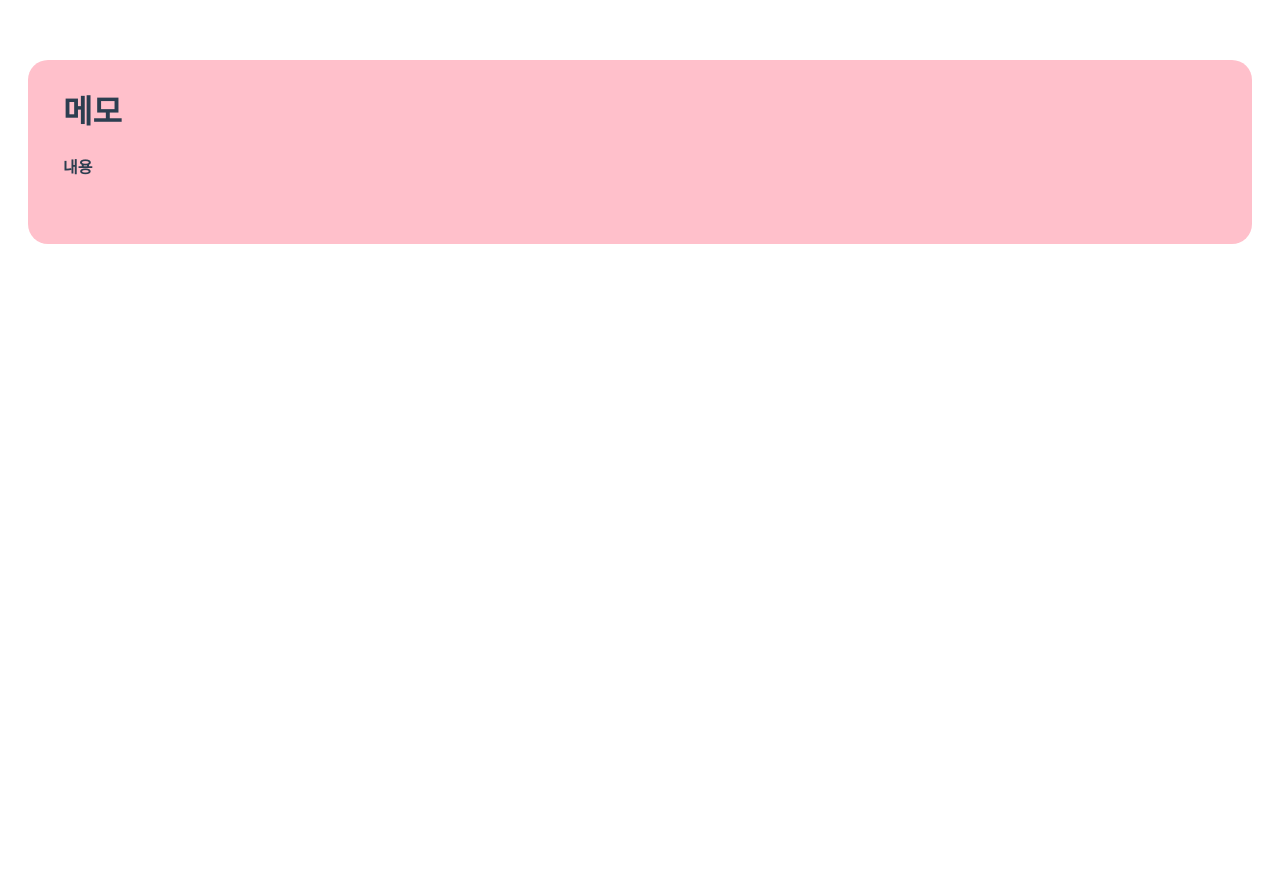
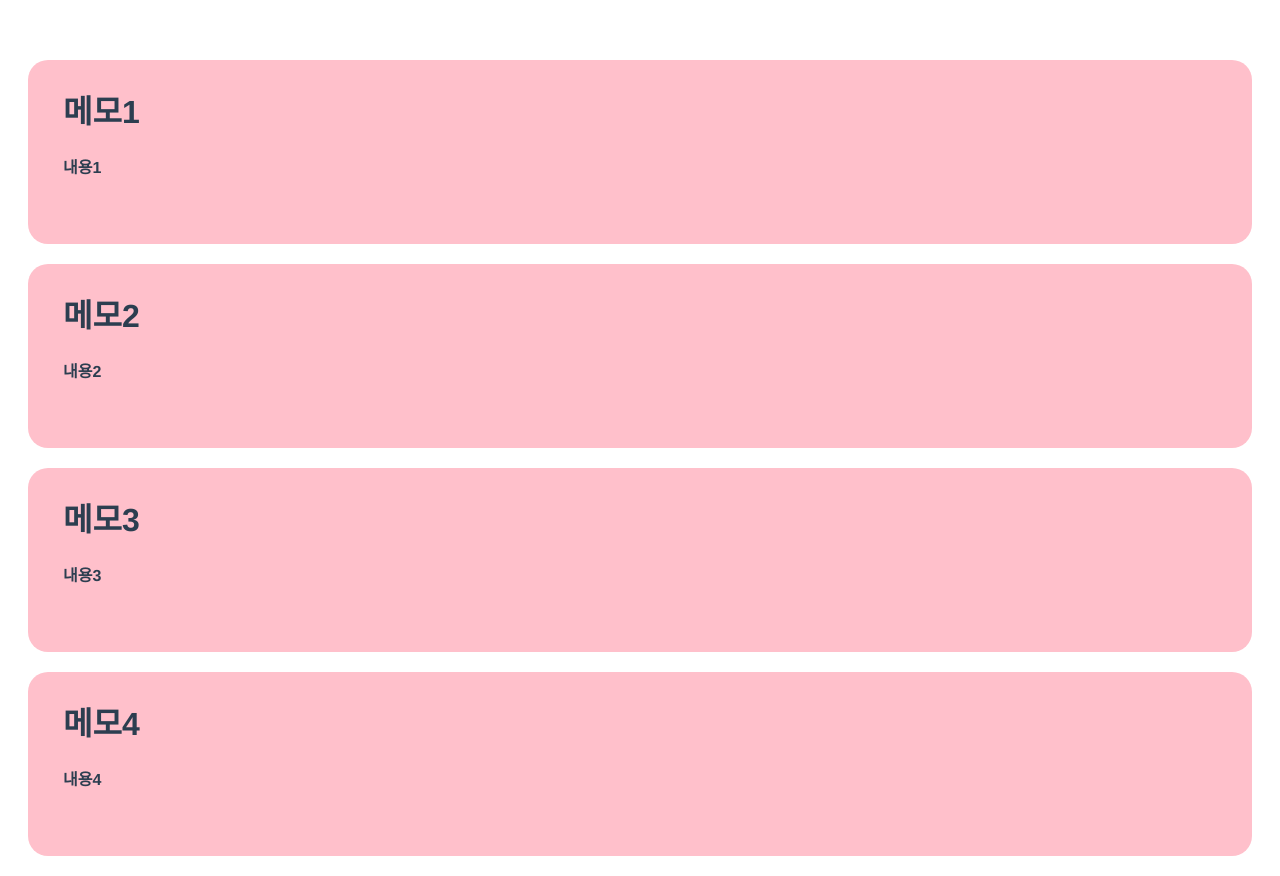
Before and after one commit to jiho9702/Practice-Vue-js, a Vue app in the folder JH/vue-practice/: page / in a window 1280 px wide. Before the commit the page ends 800 px from the top, so only its background shows below. Built offline with nearby package versions, Linux system fonts and the light colour scheme.

Commit message:
v-for을 활용하여 박스 4개 생성
key의 값은 boxes입니다.

```diff
--- a/JH/vue-practice/src/App.vue
+++ b/JH/vue-practice/src/App.vue
@@ -1,7 +1,7 @@
 <template>
-  <div class="box">
-    <h1>메모</h1>
-    <p><b>내용</b></p>
+  <div class="box" v-for="boxes in 4" :key="boxes">
+    <h1>메모{{boxes}}</h1>
+    <p><b>내용{{boxes}}</b></p>
   </div>
 </template>
 
```
